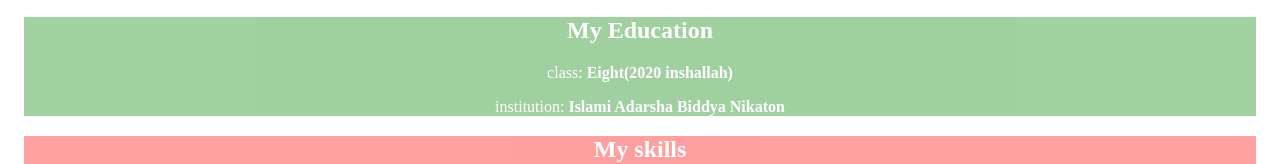
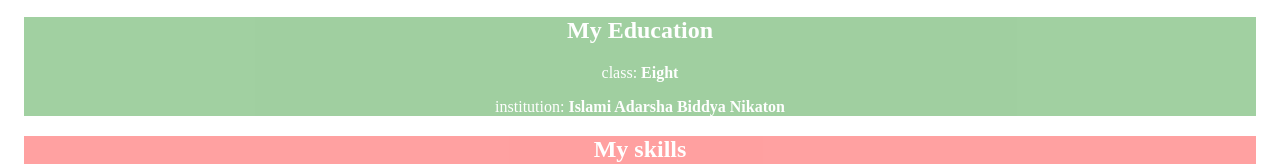
Before and after one commit to anandosiddiquee/anando.html, a plain HTML site: page index.html in a window 1280 px wide. Shown: the part 243-407 px from the top of the page. Drawn offline with Linux system fonts and the light colour scheme.

Commit message:
Update index.html

```diff
--- a/index.html
+++ b/index.html
@@ -63,7 +63,7 @@
   </div>
   <div class="profile">
    <h2> My Education </h2>
-   <p> class:<strong> Eight(2020 inshallah) </strong> </p>
+   <p> class:<strong> Eight</strong> </p>
    <p> institution:<strong> Islami Adarsha Biddya Nikaton </strong> </p>
   </div>
   <div class="skill">
```
